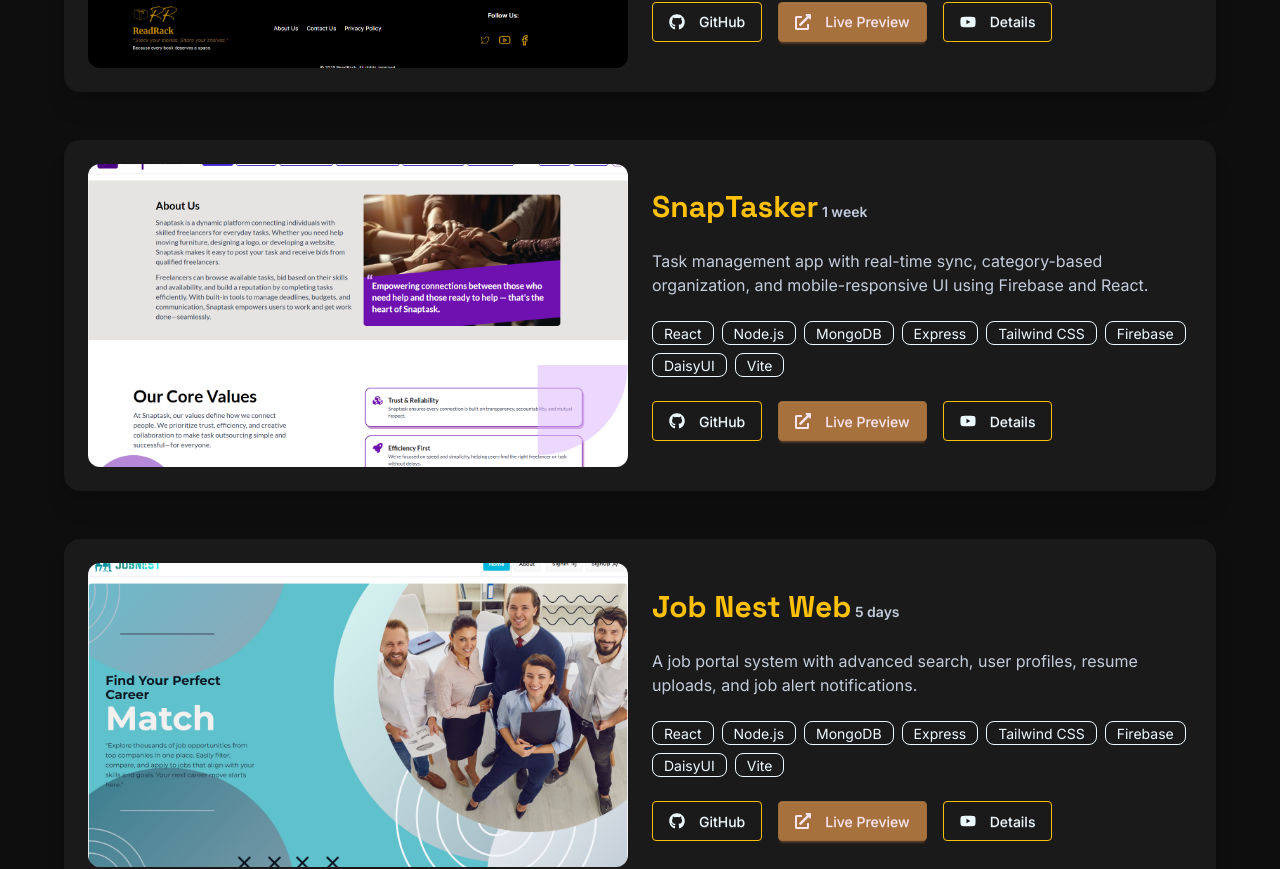
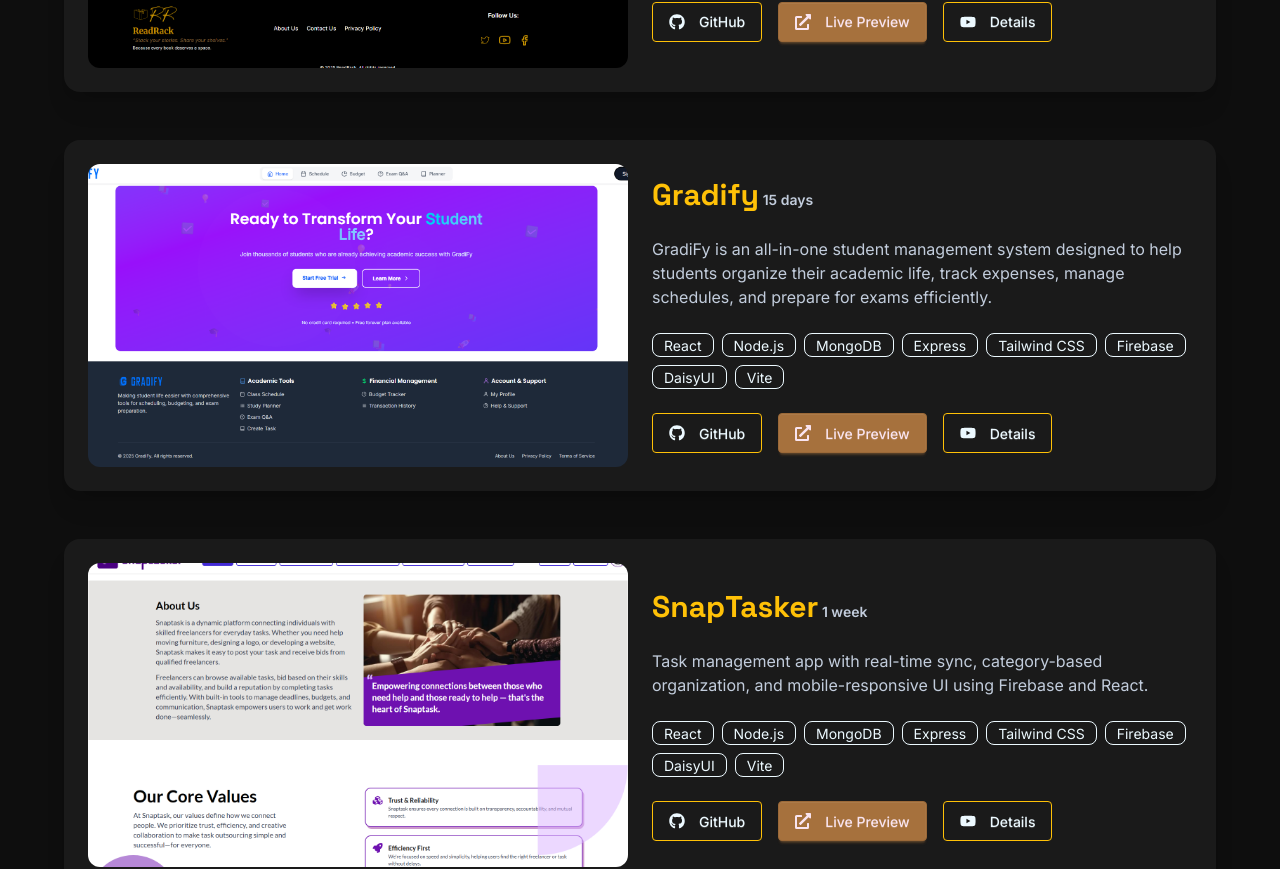
Before and after one commit to HabiburRahmanZihad/Habibur-Rahman-Zihad-Web, a React (Vite) app: page /projects in a window 1280 px wide. Shown: the part 1113-1982 px from the top of the page. Built offline with nearby package versions, Linux system fonts and the light colour scheme.

Commit message:
Add new Project

```diff
--- a/src/Pages/Projects/Projects.jsx
+++ b/src/Pages/Projects/Projects.jsx
@@ -5,7 +5,7 @@ import { Link, useLocation } from 'react-router';
 import ReadRackImg from '../../assets/AllPic/Projects/ReadRack.png';
 import TazaRate from '../../assets/AllPic/Projects/TazaRate.png';
 import SnapTaskerImg from '../../assets/AllPic/Projects/SnapTasker.png';
-import JobNestImg from '../../assets/AllPic/Projects/JobNestWeb.png';
+import GradifyImg from '../../assets/AllPic/Projects/GradifyWeb.png';
 import ProjectCard from './ProjectCard';
 import { useEffect } from 'react';
 
@@ -22,7 +22,7 @@ const Projects = () => {
             description: 'TazaRate is a local market price tracking platform for vendors, admins, and everyday users. It provides live product prices, trend charts, vendor submissions, admin moderation, and ad management — all in one fast and user-friendly web app',
             image: TazaRate,
             technologies: ['React', 'Node.js', 'MongoDB', 'Express', 'Tailwind CSS', 'Firebase', 'DaisyUI', 'Vite'],
-            duration: '12 days',
+            duration: '20 days',
             liveUrl: 'https://tazarate-web.web.app',
             githubUrl: 'https://github.com/HabiburRahmanZihad/TazaRate',
             youtube_Video: 'https://youtu.be/tRiTHMfSQL4',
@@ -33,10 +33,21 @@ const Projects = () => {
             description: 'Digital library management system with advanced book search, user profiles, authentication, and a review/rating system.',
             image: ReadRackImg,
             technologies: ['React', 'Node.js', 'MongoDB', 'Express', 'Tailwind CSS', 'Firebase', 'DaisyUI', 'Vite'],
-            duration: '8 days',
+            duration: '12 days',
             liveUrl: 'https://readrack-web.web.app',
             githubUrl: 'https://github.com/HabiburRahmanZihad/ReadRack',
             youtube_Video: 'https://youtu.be/39602JBF34w',
+        },
+        {
+            id: 3,
+            title: 'Gradify',
+            description: 'GradiFy is an all-in-one student management system designed to help students organize their academic life, track expenses, manage schedules, and prepare for exams efficiently.',
+            image: GradifyImg,
+            technologies: ['React', 'Node.js', 'MongoDB', 'Express', 'Tailwind CSS', 'Firebase', 'DaisyUI', 'Vite'],
+            duration: '15 days',
+            liveUrl: 'https://gradify-web.web.app',
+            githubUrl: 'https://github.com/HabiburRahmanZihad/GradiFy',
+            youtube_Video: 'https://youtu.be/miO5nPX536o',
         },
         {
             id: 2,
@@ -48,17 +59,6 @@ const Projects = () => {
             liveUrl: 'https://snaptask-web.web.app',
             githubUrl: 'https://github.com/HabiburRahmanZihad/SnapTasker',
             youtube_Video: 'https://youtu.be/j5WxlTvR9pg',
-        },
-        {
-            id: 3,
-            title: 'Job Nest Web',
-            description: 'A job portal system with advanced search, user profiles, resume uploads, and job alert notifications.',
-            image: JobNestImg,
-            technologies: ['React', 'Node.js', 'MongoDB', 'Express', 'Tailwind CSS', 'Firebase', 'DaisyUI', 'Vite'],
-            duration: '5 days',
-            liveUrl: 'https://job-nest-web.web.app',
-            githubUrl: 'https://github.com/HabiburRahmanZihad/Job-Nest-Web',
-            youtube_Video: 'https://youtu.be/6f7UYlPuv-Y',
         },
     ];
 
```
Also changed, not shown: src/assets/AllPic/Projects/GradifyWeb.png (added).
